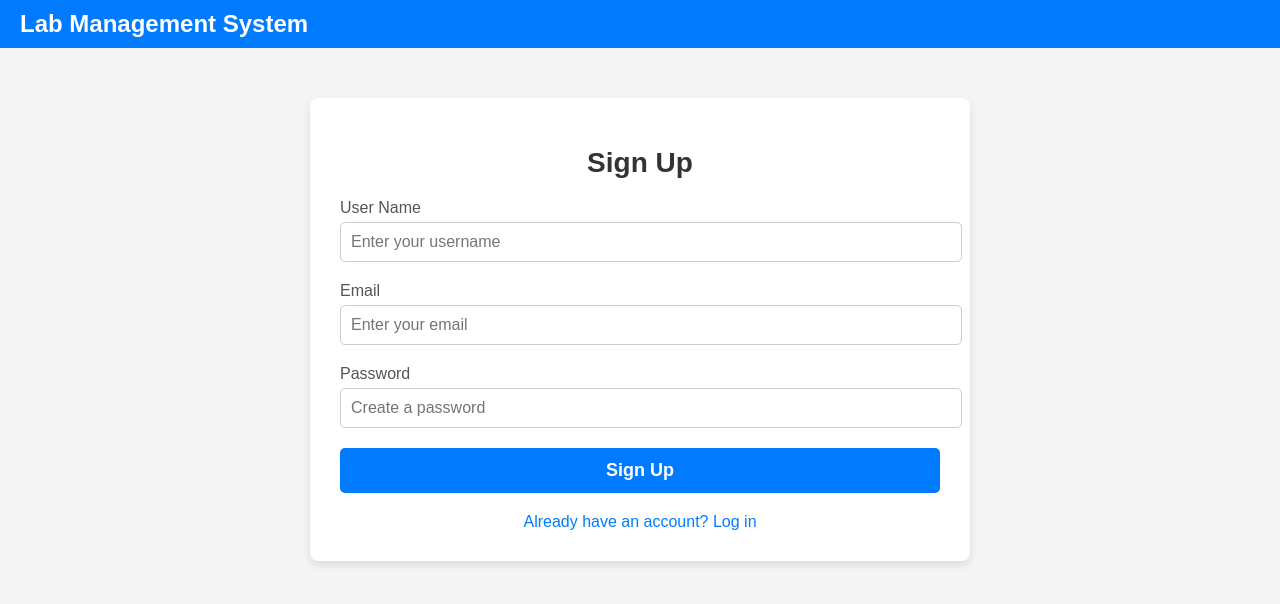
After one commit to Jithinsaju02/LabMS, a Flask app: page /signup in a window 1280 px wide. The commit adds this page. Shown: the top 604 px of the page. Run offline with Flask 3, Linux system fonts and the light colour scheme.

Commit message:
Login Authentication setup
Login authentication and db done

```diff
--- a/app.py
+++ b/app.py
@@ -1,30 +1,87 @@
-from flask import Flask, render_template, request, redirect, url_for
+from flask import Flask, render_template, request, redirect, url_for, flash
+from flask_sqlalchemy import SQLAlchemy
+from flask_login import UserMixin, LoginManager, login_user, login_required, logout_user, current_user
+from werkzeug.security import generate_password_hash, check_password_hash
 
 app = Flask(__name__)
+app.secret_key = 'MITS@321'
+app.config['SQLALCHEMY_DATABASE_URI'] = 'sqlite:///site.db'
+db = SQLAlchemy(app)
 
-# Dummy credentials for testing
-USER_CREDENTIALS = {
-    "admin": "password123"
-}
+login_manager = LoginManager()
+login_manager.login_view = 'login'
+login_manager.init_app(app)
+
+class Users(db.Model, UserMixin):
+    id = db.Column(db.Integer, primary_key=True)
+    username = db.Column(db.String(20), unique=True, nullable=False)
+    email = db.Column(db.String(60), unique=True, nullable=False)
+    password = db.Column(db.String(60), nullable=False)
+
+# Push the application context to make the current app active
+# and create all database tables defined by the SQLAlchemy models
+app.app_context().push()
+db.create_all()
+
+@login_manager.user_loader
+def load_user(user_id):
+    return Users.query.get(int(user_id))
+
+
 
 @app.route('/')
 def home():
-    return redirect(url_for('login'))
+    return render_template('login.html')
 
-@app.route('/login', methods=['GET', 'POST'])
+
+
+@app.route('/land')
+@login_required
+def land():
+    return render_template('index.html')
+
+@app.route('/booklab')
+@login_required
+def booklab():
+    return render_template('booklab.html')
+
+@app.route('/login', methods=['GET','POST'])
 def login():
     if request.method == 'POST':
         username = request.form['username']
         password = request.form['password']
-        if username in USER_CREDENTIALS and USER_CREDENTIALS[username] == password:
-            return f"Welcome, {username}! You have successfully logged in."
-        else:
-            return "Invalid credentials. Please try again.", 401
+        user = Users.query.filter_by(username=username).first()
+        if not user or not check_password_hash(user.password, password):
+            flash("Invalid email or password")
+            return redirect(url_for('login'))
+        login_user(user)
+        return redirect(url_for('land'))
     return render_template('login.html')
 
-@app.route('/land')
-def land():
-    return render_template('index.html')
+@app.route('/signup', methods=['GET','POST'])
+def signup():
+    if request.method == 'POST':
+        username = request.form['username']
+        email = request.form['email']
+        password = request.form['password']
+        user = Users.query.filter_by(username=username).first()
+        if user:
+            flash("User already exists")
+            return redirect(url_for('signup'))
+        new_user = Users(username=username, email=email, password=generate_password_hash(password, method='pbkdf2:sha256'))
+        db.session.add(new_user)
+        db.session.commit()
+        flash("User created successfully")
+        return redirect(url_for('login'))
+
+    return render_template('signup.html')
+
+@app.route('/logout')
+@login_required
+def logout():
+    logout_user()
+    return redirect(url_for('login'))
+
 
 if __name__ == '__main__':
     app.run(debug=True)
--- a/templates/login.html
+++ b/templates/login.html
@@ -16,6 +16,7 @@
             <input type="text" name="username" placeholder="Username" required>
             <input type="password" name="password" placeholder="Password" required>
             <button type="submit">Login</button>
+            Don't have an account? <a href="{{url_for('signup')}}">Register here</a>
         </form>
     </div>
 </body>
--- /dev/null
+++ b/templates/signup.html
@@ -0,0 +1,146 @@
+<!DOCTYPE html>
+<html lang="en">
+<head>
+    <meta charset="UTF-8">
+    <meta http-equiv="X-UA-Compatible" content="IE=edge">
+    <meta name="viewport" content="width=device-width, initial-scale=1.0">
+    <title>Sign Up</title>
+
+    <style>
+        body {
+            margin: 0;
+            padding: 0;
+            font-family: Arial, sans-serif;
+            background-color: #f4f4f4;
+        }
+
+        /* Navbar Styles */
+        .navbar {
+            display: flex;
+            justify-content: space-between;
+            align-items: center;
+            padding: 10px 20px;
+            background-color: #007bff;
+            color: white;
+        }
+
+        .navbar .navbar-left {
+            font-size: 24px;
+            font-weight: bold;
+        }
+
+        .navbar .logout-btn {
+            background-color: #dc3545;
+            padding: 10px 15px;
+            border-radius: 5px;
+            color: white;
+            text-decoration: none;
+            font-weight: bold;
+        }
+
+        .navbar .logout-btn:hover {
+            background-color: #c82333;
+        }
+
+        /* Signup Form Styles */
+        .container {
+            max-width: 600px;
+            margin: 50px auto;
+            background: #ffffff;
+            padding: 30px;
+            box-shadow: 0 4px 8px rgba(0, 0, 0, 0.1);
+            border-radius: 8px;
+        }
+
+        h1 {
+            font-size: 28px;
+            color: #333;
+            text-align: center;
+            margin-bottom: 20px;
+        }
+
+        label {
+            font-size: 16px;
+            color: #555;
+            margin-bottom: 5px;
+            display: block;
+        }
+
+        input {
+            width: 100%;
+            padding: 10px;
+            margin-bottom: 20px;
+            border: 1px solid #ccc;
+            border-radius: 5px;
+            font-size: 16px;
+        }
+
+        input:focus {
+            outline: none;
+            border-color: #007bff;
+            box-shadow: 0 0 5px rgba(0, 123, 255, 0.5);
+        }
+
+        button {
+            width: 100%;
+            padding: 12px;
+            background-color: #007bff;
+            color: white;
+            font-size: 18px;
+            font-weight: bold;
+            border: none;
+            border-radius: 5px;
+            cursor: pointer;
+            transition: background-color 0.3s;
+        }
+
+        button:hover {
+            background-color: #0056b3;
+        }
+
+        .back-link {
+            display: block;
+            margin-top: 20px;
+            text-align: center;
+            color: #007bff;
+            text-decoration: none;
+            font-size: 16px;
+        }
+
+        .back-link:hover {
+            text-decoration: underline;
+        }
+    </style>
+</head>
+<body>
+
+    <!-- Navbar -->
+    <nav class="navbar">
+        <div class="navbar-left">Lab Management System</div>
+
+    </nav>
+
+    <!-- Signup Form -->
+    <div class="container">
+        <h1>Sign Up</h1>
+        <form action="/signup" method="POST">
+            <label for="username">User Name</label>
+            <input type="text" id="username" name="username" placeholder="Enter your username" required>
+
+            <label for="email">Email</label>
+            <input type="email" id="email" name="email" placeholder="Enter your email" required>
+
+            <label for="password">Password</label>
+            <input type="password" id="password" name="password" placeholder="Create a password" required>
+
+            <!-- <label for="confirm-password">Confirm Password</label>
+            <input type="password" id="confirm-password" name="confirm-password" placeholder="Confirm your password" required> -->
+
+            <button class="btn btn-primary">Sign Up</button>
+        </form>
+
+        <a href="login.html" class="back-link" >Already have an account? Log in</a>
+    </div>
+
+</body>
+</html>
```
Also changed, not shown: templates/booklab.html (added, +124 -0 lines), templates/index.html (+6 -12 lines), instance/site.db (added).
